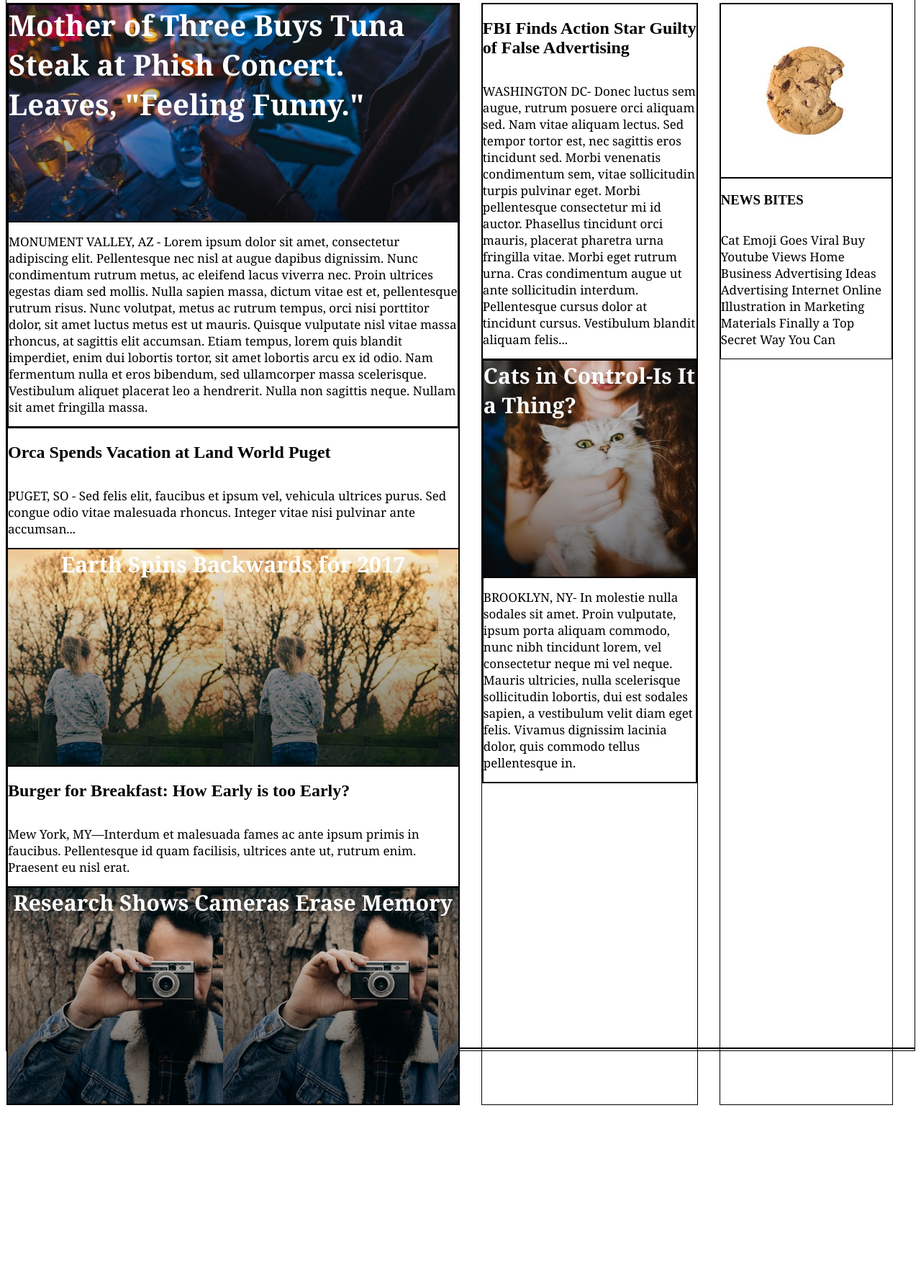
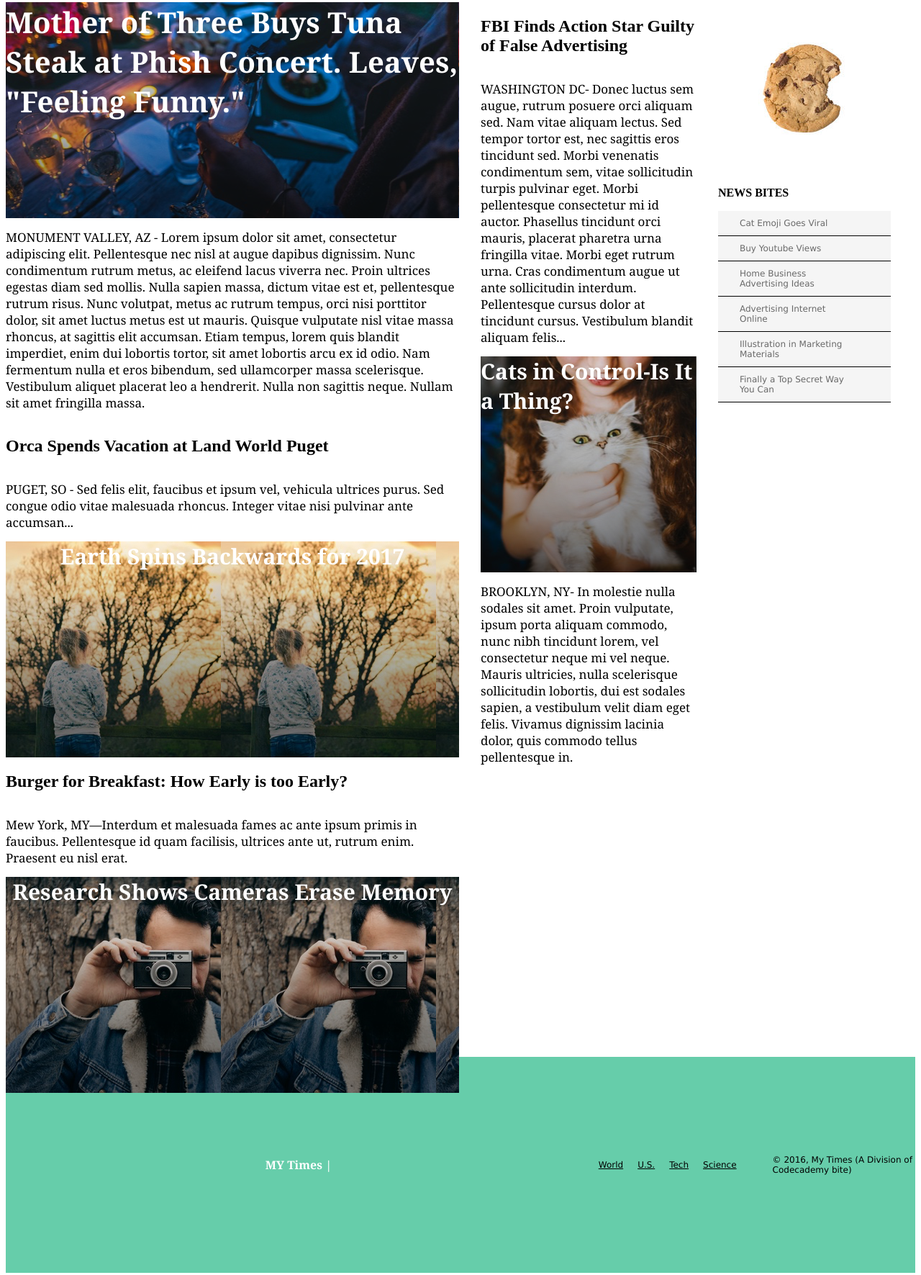
Before and after one commit to teds35/my_times, a plain HTML site: page index.html in a window 1280 px wide. Shown: the part 115-1886 px from the top of the page at 72% size. Before the commit the page ends 1650 px from the top, so only its background shows below. Drawn offline with Linux system fonts and the light colour scheme.

Commit message:
Attempted to complete final steps of project. Unable to correctly align flexboxes.

```diff
--- a/index.html
+++ b/index.html
@@ -9,7 +9,7 @@
         <!---------->
         <!--Header-->
         <!---------->
-        <div class="border container header">
+        <div class="container header">
             <!--My Times Logo-->
             <div class="container" id="logo">
                 <img src="resources/images/img-myt-logo.jpg">
@@ -33,21 +33,21 @@
         <!------------------>
         <!--Main Container-->
         <!------------------>
-        <div class="border container">
+        <div class="container">
             <!---------------->
             <!--Large Column-->
             <!---------------->
-            <div class="border large column">
+            <div class="large column">
                 <!--Main Story-->
-                <div class="border story">
+                <div class="story">
                     <!--Title (Picture)-->
-                    <div class="border title" id="story_main">Mother of Three Buys Tuna Steak at Phish Concert. Leaves, "Feeling Funny."</div>
+                    <div class="title" id="story_main">Mother of Three Buys Tuna Steak at Phish Concert. Leaves, "Feeling Funny."</div>
                     <!--Text-->
-                    <div class="border text">MONUMENT VALLEY, AZ - Lorem ipsum dolor sit amet, consectetur adipiscing elit. Pellentesque nec nisl at augue dapibus dignissim. Nunc condimentum rutrum metus, ac eleifend lacus viverra nec. Proin ultrices egestas diam sed mollis. Nulla sapien massa, dictum vitae est et, pellentesque rutrum risus. Nunc volutpat, metus ac rutrum tempus, orci nisi porttitor dolor, sit amet luctus metus est ut mauris. Quisque vulputate nisl vitae massa rhoncus, at sagittis elit accumsan. Etiam tempus, lorem quis blandit imperdiet, enim dui lobortis tortor, sit amet lobortis arcu ex id odio. Nam fermentum nulla et eros bibendum, sed ullamcorper massa scelerisque. Vestibulum aliquet placerat leo a hendrerit. Nulla non sagittis neque. Nullam sit amet fringilla massa.</div>
+                    <div class="text">MONUMENT VALLEY, AZ - Lorem ipsum dolor sit amet, consectetur adipiscing elit. Pellentesque nec nisl at augue dapibus dignissim. Nunc condimentum rutrum metus, ac eleifend lacus viverra nec. Proin ultrices egestas diam sed mollis. Nulla sapien massa, dictum vitae est et, pellentesque rutrum risus. Nunc volutpat, metus ac rutrum tempus, orci nisi porttitor dolor, sit amet luctus metus est ut mauris. Quisque vulputate nisl vitae massa rhoncus, at sagittis elit accumsan. Etiam tempus, lorem quis blandit imperdiet, enim dui lobortis tortor, sit amet lobortis arcu ex id odio. Nam fermentum nulla et eros bibendum, sed ullamcorper massa scelerisque. Vestibulum aliquet placerat leo a hendrerit. Nulla non sagittis neque. Nullam sit amet fringilla massa.</div>
                 </div>
 
                 <!--Story 2-->
-                <div class="border story">
+                <div class="story">
                     <!--Title-->
                     <h2>Orca Spends Vacation at Land World Puget</h2>
                     <!--Text-->
@@ -55,10 +55,10 @@
                 </div>
 
                 <!--Story 3 (Picture)-->
-                <div class="border story title" id="story_3">Earth Spins Backwards for 2017</div>
+                <div class="story title" id="story_3">Earth Spins Backwards for 2017</div>
 
                 <!--Story 4-->
-                <div class="border story">
+                <div class="story">
                     <!--Title-->
                     <h2>Burger for Breakfast: How Early is too Early?</h2>
                     <!--Text-->
@@ -66,7 +66,7 @@
                 </div>
 
                 <!--Story 5 (Picture)-->
-                <div class="border story title" id="story_5">Research Shows Cameras Erase Memory</div>
+                <div class=" story title" id="story_5">Research Shows Cameras Erase Memory</div>
             </div>
 
 
@@ -74,20 +74,20 @@
             <!----------------->
             <!--Medium Column-->
             <!----------------->
-            <div class="border medium column">
+            <div class="medium column">
                 <!--Story 6-->
-                <div class="border story">
+                <div class="story">
                     <!--Title-->
                     <h2>FBI Finds Action Star Guilty of False Advertising</h2>
                     <!--Text-->
                     <div class="text">WASHINGTON DC- Donec luctus sem augue, rutrum posuere orci aliquam sed. Nam vitae aliquam lectus. Sed tempor tortor est, nec sagittis eros tincidunt sed. Morbi venenatis condimentum sem, vitae sollicitudin turpis pulvinar eget. Morbi pellentesque consectetur mi id auctor. Phasellus tincidunt orci mauris, placerat pharetra urna fringilla vitae. Morbi eget rutrum urna. Cras condimentum augue ut ante sollicitudin interdum. Pellentesque cursus dolor at tincidunt cursus. Vestibulum blandit aliquam felis...</div>
                 </div>
                 <!--Story 7-->
-                <div class="border story">
+                <div class="story">
                     <!--Title (Picture)-->
-                    <div class="border title" id="story_7">Cats in Control-Is It a Thing?</div>
+                    <div class="title" id="story_7">Cats in Control-Is It a Thing?</div>
                     <!--Text-->
-                    <div class="border text">BROOKLYN, NY- In molestie nulla sodales sit amet. Proin vulputate, ipsum porta aliquam commodo, nunc nibh tincidunt lorem, vel consectetur neque mi vel neque. Mauris ultricies, nulla scelerisque sollicitudin lobortis, dui est sodales sapien, a vestibulum velit diam eget felis. Vivamus dignissim lacinia dolor, quis commodo tellus pellentesque in.</div>
+                    <div class="text">BROOKLYN, NY- In molestie nulla sodales sit amet. Proin vulputate, ipsum porta aliquam commodo, nunc nibh tincidunt lorem, vel consectetur neque mi vel neque. Mauris ultricies, nulla scelerisque sollicitudin lobortis, dui est sodales sapien, a vestibulum velit diam eget felis. Vivamus dignissim lacinia dolor, quis commodo tellus pellentesque in.</div>
                 </div>
             </div>
 
@@ -97,16 +97,21 @@
             <!---------------->
             <!--Small Column-->
             <!---------------->
-            <div class="border small column">
+            <div class="small column">
                 <!--Cookie-->
-                <div class="border" id="news_bite"></div>
+                <div id="news_bite"></div>
 
                 <!--News Bites-->
-                <div class="border story">
+                <div class="story">
                     <!--Title-->
-                    <h3>NEWS BITES</h3>
+                    <h3 id="news_bite_title">NEWS BITES</h3>
                     <!--List-->
-                    <div class="text">Cat Emoji Goes Viral Buy Youtube Views Home Business Advertising Ideas Advertising Internet Online Illustration in Marketing Materials Finally a Top Secret Way You Can</div>
+                    <div class="text" id="news_bite_text">Cat Emoji Goes Viral</div>
+                    <div class="text" id="news_bite_text">Buy Youtube Views</div>
+                    <div class="text" id="news_bite_text">Home Business Advertising Ideas</div>
+                    <div class="text" id="news_bite_text">Advertising Internet Online</div>
+                    <div class="text" id="news_bite_text">Illustration in Marketing Materials</div>
+                    <div class="text" id="news_bite_text">Finally a Top Secret Way You Can</div>
                 </div>
             </div>
         </div>
@@ -116,15 +121,24 @@
         <!---------->
         <!--Footer-->
         <!---------->
-        <div class="border container">
+        <div class="footer container">
 
             <!--My Times-->
-            <div class="border"></div>
+            <div class="footer" id="my_times">MY Times  |</div>
             <!--Navigation-->
-            <div class="border"></div>
+            <nav>
+                <!--World Link-->
+                <span><a href="#">World</a></span>
+                <!--U.S. Link-->
+                <span><a href="#">U.S.</a></span>
+                <!--Tech Link-->
+                <span><a href="#">Tech</a></span>
+                <!--Science Link-->
+                <span><a href="#">Science</a></span>
+            </nav>
 
             <!--Copyright-->
-            <div class="border"></div>
+            <div>&copy 2016, My Times (A Division of Codecademy bite)</div>
         </div>
     </body>
 </html>
--- a/resources/css/index.css
+++ b/resources/css/index.css
@@ -19,6 +19,7 @@
     display: inline-flex;
     position: fixed;
     z-index: 20;
+    border-bottom: 1px black solid;
 }
 
 nav {
@@ -37,8 +38,7 @@ nav a {
 
 .large.column {
     width: 630px;
-    margin-right: 30px;
-    margin-top: 30px;
+    margin: 30px 30px 30px 0;
     top: 80px;
     position: relative;
     z-index: 5;
@@ -46,8 +46,7 @@ nav a {
 
 .medium.column {
     width: 300px;
-    margin-right: 30px;
-    margin-top: 30px;
+    margin: 30px 30px 30px 0;
     top: 80px;
     position: relative;
     z-index: 5;
@@ -55,8 +54,7 @@ nav a {
 
 .small.column {
     width: 240px;
-    margin-right: 30px;
-    margin-top: 30px;
+    margin: 30px 30px 30px 0;
     top: 80px;
     position: relative;
     z-index: 5;
@@ -118,3 +116,37 @@ nav a {
     background-image: url("../images/img-news-bite.png");
     height: 240px;
 }
+
+#news_bite_title {
+    font-size: 16px;
+    font-weight: bold;
+    justify-content: center;
+}
+
+#news_bite_text {
+    background-color: WhiteSmoke;
+    font-family: Verdana;
+    font-size: 12px;
+    color: dimgray;
+    padding: 10px 50px 10px 30px;
+    border-bottom: 1px black solid;
+}
+
+.footer {
+    width: 100%;
+    height: 300px;
+    align-items: center;
+    justify-content: center;
+    background-color: mediumaquamarine;
+    margin: auto;
+    font-family: Verdana;
+    font-size: 12px;
+}
+
+#my_times {
+    font-family: Georgia;
+    font-size: 16px;
+    font-weight: bold;
+    color: white;
+    display: flex;
+}
```
